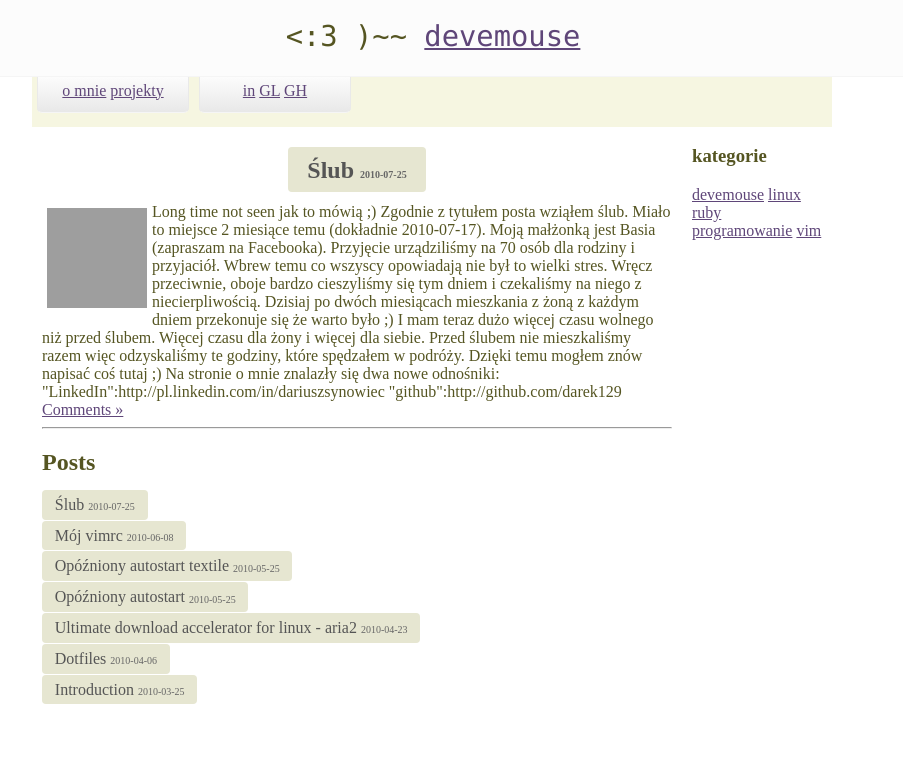
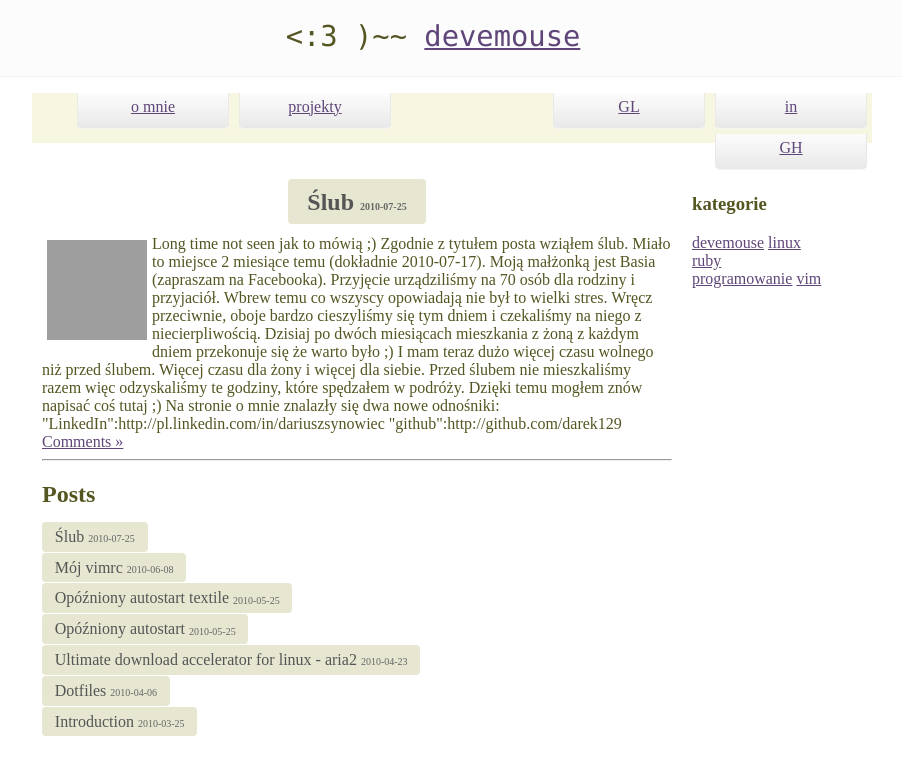
Before and after one commit to devemouse/devemouse.github.com, a Jekyll site: the page built from index.html, in a window 1280 px wide. Shown: the top 775 px of the page, without its empty margins (208-1111 px from the left). Built offline with Jekyll 4.4.1, drawn with Linux system fonts in a browser that asks for light colours; Markdown is read by kramdown in place of the engine named in the settings; grey boxes are pictures that could not be loaded.

Commit message:
changed div to list

```diff
--- a/_layouts/base.html
+++ b/_layouts/base.html
@@ -12,17 +12,13 @@
          <span class="mouse">&lt;:3 )~~ </span><a href="/" class="title"> devemouse </a>
       </div>
       <div class="container">
-         <div class="nav-top">
-            <div id="about">
-               <a href="/about.html">o mnie</a>
-               <a href="/projects.html">projekty</a>
-            </div>
-            <div id="linkedin" class="ext-link">
-               <a href="http://www.linkedin.com/">in</a>
-               <a href="http://www.goldenline.pl/dariusz-synowiec2">GL</a>
-               <a href="https://github.com/devemouse">GH</a>
-            </div>
-         </div>
+         <ul class="nav-top">
+            <li class="nav-left"><a href="/about.html">o mnie</a></li>
+            <li class="nav-left"><a href="/projects.html">projekty</a></li>
+            <li class="nav-right"><a href="http://www.linkedin.com/">in</a></li>
+            <li class="nav-right"><a href="http://www.goldenline.pl/dariusz-synowiec2">GL</a></li>
+            <li class="nav-right"><a href="https://github.com/devemouse">GH</a></li>
+         </ul>
          <div id="main" class="center">
             {{ content }}
          </div>
--- a/css/default.css
+++ b/css/default.css
@@ -149,7 +149,7 @@ li.post {
    background: #f6f6e1;
 }
 
-.nav-top div {
+.nav-top li {
    width:150px;
    height:30px;
    margin:5px;
@@ -174,7 +174,7 @@ li.post {
    border-right-width: 1px;
 }
 
-.nav-top .nav-left {
+.nav-top li.nav-left {
    width:150px;
    height:30px;
    margin:5px;
@@ -199,7 +199,7 @@ li.post {
    border-right-width: 1px;
 }
 
-.nav-top .nav-right {
+.nav-top li.nav-right {
    width:150px;
    height:30px;
    margin:5px;
```
